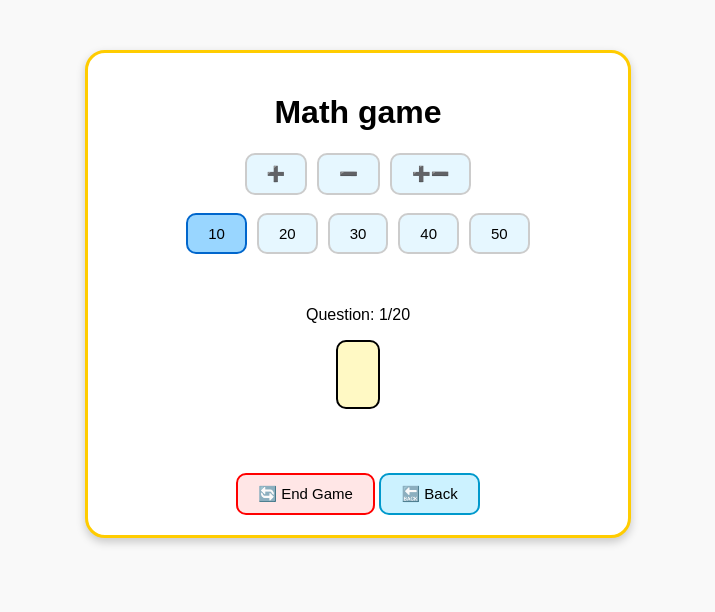
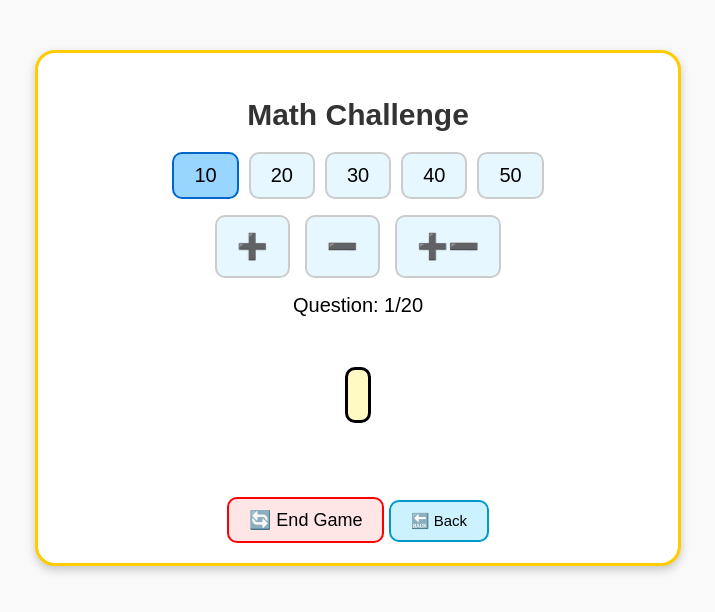
Before and after one commit to nvha/jeju-math-add-sub, a plain HTML site: page math.html in a window 1280 px wide. Both pictures are taken after a click on the button "10". Shown: the whole page, without its empty margins (282-997 px from the left). Drawn offline with Linux system fonts and the light colour scheme.

Commit message:
Update math.html

```diff
--- a/math.html
+++ b/math.html
@@ -13,7 +13,7 @@
             color: black;
         }
         .container {
-            max-width: 500px;
+            max-width: 600px;
             margin: auto;
             padding: 20px;
             border: 3px solid #ffcc00;
@@ -21,13 +21,65 @@
             box-shadow: 0 4px 10px rgba(0, 0, 0, 0.2);
             background-color: #ffffff;
         }
+        h2 {
+            font-size: 30px;
+            color: #333;
+            margin-bottom: 20px;
+        }
+        .mode-options {
+            display: flex;
+            justify-content: center;
+            gap: 15px;
+        }
+        .mode-option {
+            padding: 15px 20px;
+            font-size: 25px;
+            cursor: pointer;
+            border: 2px solid #ccc;
+            border-radius: 10px;
+            background-color: #e6f7ff;
+            transition: all 0.3s;
+        }
+        .mode-option:hover {
+            background-color: #99d6ff;
+            border-color: #0066cc;
+        }
+        .mode-option.selected {
+            background-color: #99d6ff;
+            border-color: #0066cc;
+        }
+        .limit-options {
+            display: flex;
+            justify-content: center;
+            gap: 10px;
+            margin-top: 20px;
+        }
+        .limit-option {
+            padding: 10px 20px;
+            font-size: 20px;
+            cursor: pointer;
+            border: 2px solid #ccc;
+            border-radius: 10px;
+            background-color: #e6f7ff;
+            transition: all 0.3s;
+        }
+        .limit-option:hover {
+            background-color: #99d6ff;
+            border-color: #0066cc;
+        }
+        .selected {
+            background-color: #99d6ff;
+            border-color: #0066cc;
+        }
         .question-box {
             display: inline-block;
-            padding: 20px;
+            padding: 10px;
             background-color: #fff9c4;
-            border: 2px solid;
+            border: 3px solid;
             border-radius: 10px;
             font-size: 30px;
+            margin-top: 30px;
+			font-weight: bold;
         }
         .answers {
             display: flex;
@@ -49,11 +101,6 @@
             background-color: #99d6ff;
             border-color: #0066cc;
         }
-        #question {
-            font-size: 25px;
-            color: #333;
-            font-weight: bold;
-        }
         #result {
             margin-top: 20px;
             font-size: 24px;
@@ -63,6 +110,38 @@
             margin-top: 20px;
             font-size: 24px;
             color: #ff6600;
+        }
+        #progress {
+            font-size: 20px;
+            margin-top: 10px;
+        }
+        #end-game {
+            margin-top: 30px;
+            padding: 10px 20px;
+            font-size: 18px;
+            border: 2px solid #ff0000;
+            background-color: #ffe6e6;
+            cursor: pointer;
+            border-radius: 10px;
+            transition: all 0.3s;
+        }
+        #end-game:hover {
+            background-color: #ffcccc;
+            border-color: #cc0000;
+        }
+        #back-button {
+            margin-top: 20px;
+            padding: 10px 20px;
+            font-size: 15px;
+            border: 2px solid #0099cc;
+            background-color: #ccf2ff;
+            cursor: pointer;
+            border-radius: 10px;
+            transition: all 0.3s;
+        }
+        #back-button:hover {
+            background-color: #99ccff;
+            border-color: #0066cc;
         }
         .icon {
             font-size: 50px;
@@ -74,79 +153,32 @@
         .incorrect {
             color: red;
         }
-        #end-game {
-            margin-top: 20px;
-            padding: 10px 20px;
-            font-size: 15px;
-            border: 2px solid #ff0000;
-            background-color: #ffe6e6;
-            cursor: pointer;
-            border-radius: 10px;
-        }
-        .mode-options, .limit-options {
-            display: flex;
-            justify-content: center;
-            gap: 10px;
-        }
-        .mode-option, .limit-option {
-            padding: 10px 20px;
-            border: 2px solid #ccc;
-            border-radius: 10px;
-            background-color: #e6f7ff;
-            cursor: pointer;
-            font-size: 15px;
-            transition: all 0.3s;
-        }
-        .mode-option:hover, .limit-option:hover {
-            background-color: #99d6ff;
-            border-color: #0066cc;
-        }
-        .selected {
-            background-color: #99d6ff;
-            border-color: #0066cc;
-        }
-        /* Style for Back button */
-        #back-button {
-            margin-top: 20px;
-            padding: 10px 20px;
-            font-size: 15px;
-            border: 2px solid #0099cc;
-            background-color: #ccf2ff;
-            cursor: pointer;
-            border-radius: 10px;
-        }
-        #back-button:hover {
-            background-color: #99ccff;
-            border-color: #0066cc;
-        }
     </style>
 </head>
 <body>
     <div class="container">
-        <h1>Math game</h1>
-        <div>
-            <div class="mode-options">
-                <button class="mode-option" id="add" onclick="selectMode('add')">
-                    ➕
-                </button>
-                <button class="mode-option" id="sub" onclick="selectMode('sub')">
-                    ➖
-                </button>
-                <button class="mode-option" id="mix" onclick="selectMode('mix')">
-                    ➕➖
-                </button>
-            </div>
-        </div>
-        <br>
-        <div class="limit-options">
+        <h2>Math Challenge</h2>
+
+		<div class="limit-options">
             <button class="limit-option" id="limit10" onclick="selectLimit(10)">10</button>
             <button class="limit-option" id="limit20" onclick="selectLimit(20)">20</button>
             <button class="limit-option" id="limit30" onclick="selectLimit(30)">30</button>
             <button class="limit-option" id="limit40" onclick="selectLimit(40)">40</button>
             <button class="limit-option" id="limit50" onclick="selectLimit(50)">50</button>
         </div>
-        <br><br>
+
+		<p> </p>
+
+        <div class="mode-options">
+            <button class="mode-option" id="add" onclick="selectMode('add')">➕</button>
+            <button class="mode-option" id="sub" onclick="selectMode('sub')">➖</button>
+            <button class="mode-option" id="mix" onclick="selectMode('mix')">➕➖</button>
+        </div>
+
+		<p> </p>
+
         <p id="progress">Question: 1/20</p>
+
         <div class="question-box">
             <p id="question"></p>
         </div>
@@ -155,14 +187,12 @@
         <div id="score"></div>
         <button id="end-game" onclick="endGame()">🔄 End Game</button>
 
-        <!-- Back Button -->
         <button id="back-button" onclick="goBack()">🔙 Back</button>
     </div>
 
     <script>
-        // Function to handle back button click
         function goBack() {
-            window.location.href = "https://nvha.github.io/jejugame/";  // Redirect to the base address
+            window.location.href = "https://nvha.github.io/jejugame/";
         }
 
         let num1, num2, correctAnswer;
@@ -173,29 +203,24 @@
         let limit = 10;
         let incorrectAnswers = [];
         let questionAnswered = false;
-        let modeSelected = false;  // To check if the mode has been selected already
-        let limitSelected = false; // To check if the limit has been selected already
+        let modeSelected = false;
+        let limitSelected = false;
 
-        // Load sound files
-        const correctSound = new Audio('https://nvha.github.io/jejugame/sounds/correct-answer.mp3');  // Correct answer sound (can replace with any)
-        const incorrectSound = new Audio('https://nvha.github.io/jejugame/sounds/incorrect-answer.mp3');  // Incorrect answer sound (can replace with any)
-        const endGameSound = new Audio('https://nvha.github.io/jejugame/sounds/end-game.wav');  // End game sound (can replace with any)
+        const correctSound = new Audio('https://nvha.github.io/jejugame/sounds/correct-answer.mp3');
+        const incorrectSound = new Audio('https://nvha.github.io/jejugame/sounds/incorrect-answer.mp3');
+        const endGameSound = new Audio('https://nvha.github.io/jejugame/sounds/end-game.wav');
 
-		correctSound.load();
-		incorrectSound.load();
-		endGameSound.load();
+        correctSound.load();
+        incorrectSound.load();
+        endGameSound.load();
 
-        const smileyIcons = [
-            "😊", "😀", "😁", "😄", "😆", "😎", "😍", "🥳", "🎉", "🌟", "😇", "💖", "🎈", "🎶", "✨", "😺", "🐶", "🐱", "🦄", "🚀", "🍀", "🌈", "🍎", "🥰"
-        ];
-        const sadIcons = [
-            "😔", "😢", "😭", "😟", "😕", "☹️", "🙁", "💔", "👎", "⚠️", "🥀", "💣", "😿", "🐾", "🔇", "⛈️", "🌪️", "🛑", "⚡", "🥶", "📉", "🔧", "🧨", "❌"
-        ];
+        const smileyIcons = ["😊", "😀", "😁", "😄", "😆"];
+        const sadIcons = ["😔", "😢", "😭", "😟", "😕"];
 
         function selectMode(selectedMode) {
-            if (modeSelected) return; // Prevent mode change after the first selection
+            if (modeSelected) return;
             mode = selectedMode;
-            modeSelected = true; // Mark mode as selected
+            modeSelected = true;
             document.querySelectorAll('.mode-option').forEach(button => {
                 if (button.id === selectedMode) {
                     button.classList.add('selected');
@@ -203,13 +228,13 @@
                     button.classList.remove('selected');
                 }
             });
-            startGame();  // Start the game automatically when a mode is selected
+            startGame();
         }
 
         function selectLimit(selectedLimit) {
-            if (limitSelected) return; // Prevent limit change after the first selection
+            if (limitSelected) return;
             limit = selectedLimit;
-            limitSelected = true; // Mark limit as selected
+            limitSelected = true;
             document.querySelectorAll('.limit-option').forEach(button => {
                 if (button.id === `limit${selectedLimit}`) {
                     button.classList.add('selected');
@@ -281,13 +306,13 @@
             if (userAnswer === correctAnswer) {
                 correctCount++;
                 questionAnswered = true;
-                correctSound.play();  // Play correct answer sound
+                correctSound.play();
                 showIcon('smiley', 'correct');
                 setTimeout(generateQuestion, 1000);
             } else {
                 incorrectCount++;
                 incorrectAnswers.push(`${num1} ${mode === "add" ? "+" : "−"} ${num2} = ? Your answer: ${userAnswer}, Correct answer: ${correctAnswer}`);
-                incorrectSound.play();  // Play incorrect answer sound
+                incorrectSound.play();
                 showIcon('sad', 'incorrect');
                 answerButtons.forEach(button => button.disabled = false);
             }
@@ -304,7 +329,7 @@
             const icon = correctCount >= 15 ? smileyIcons[Math.floor(Math.random() * smileyIcons.length)] : sadIcons[Math.floor(Math.random() * sadIcons.length)];
             document.getElementById('score').textContent = `Your score: ${correctCount} / 20`;
             document.getElementById('result').textContent = `Game Over! ${icon} ${correctCount >= 15 ? 'Well done!' : 'Try again!'}`;
-            endGameSound.play();  // Play end game notification sound
+            endGameSound.play();
         }
 
         function endGame() {
```
